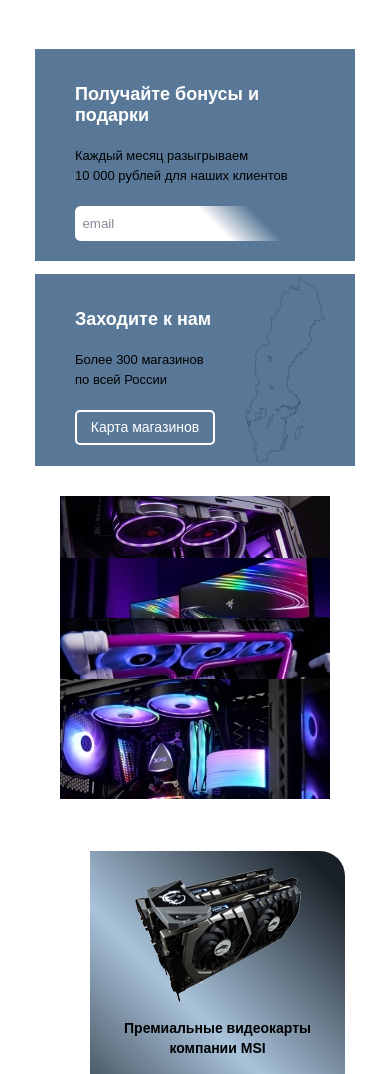
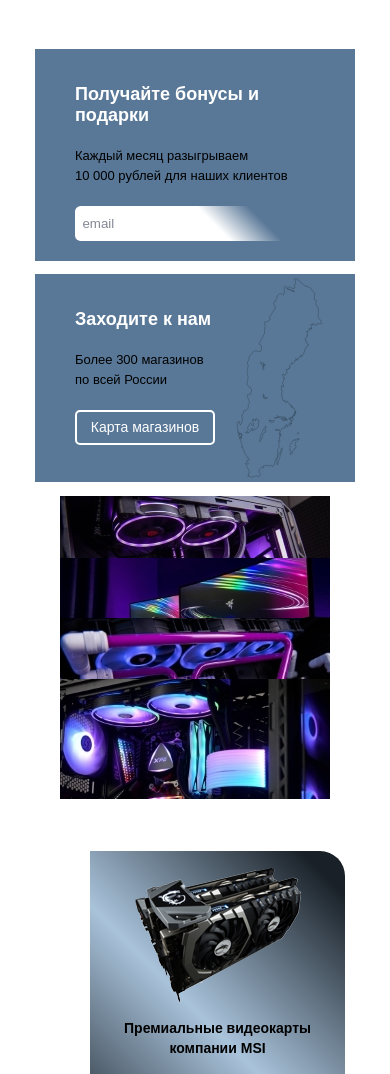
Before and after one commit to alekss-cv/pc_assembler.github.io, a plain HTML site: page index.html in a window 390 px wide. Shown: the part 1906-2980 px from the top of the page. Drawn offline with Linux system fonts and the light colour scheme.

Commit message:
Update style.css

```diff
--- a/style.css
+++ b/style.css
@@ -1127,7 +1127,7 @@ padding-top: 5% ;
   }
   .container_car{
     background-image: url("img/map.svg");
-    height: 85%;
+    height: 92%;
     background-position: bottom right;
     background-repeat: no-repeat;
   }
```
